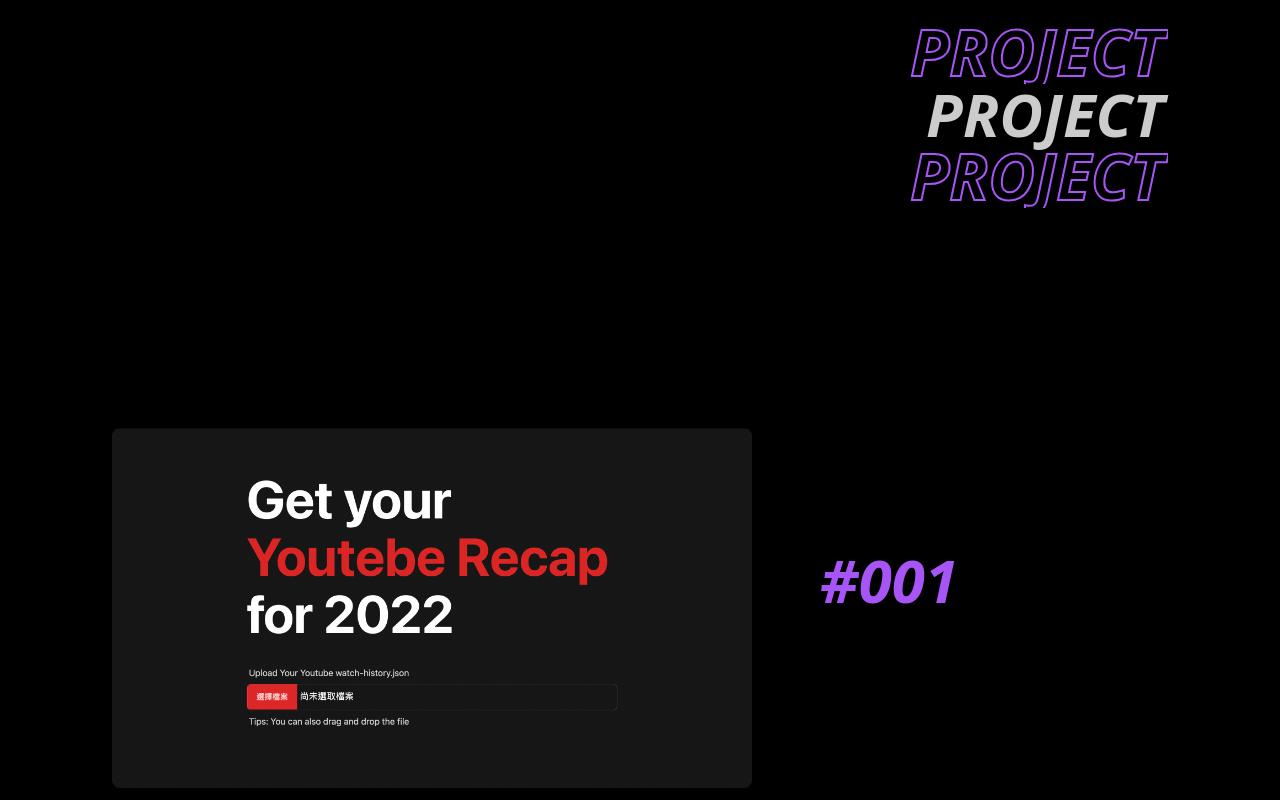
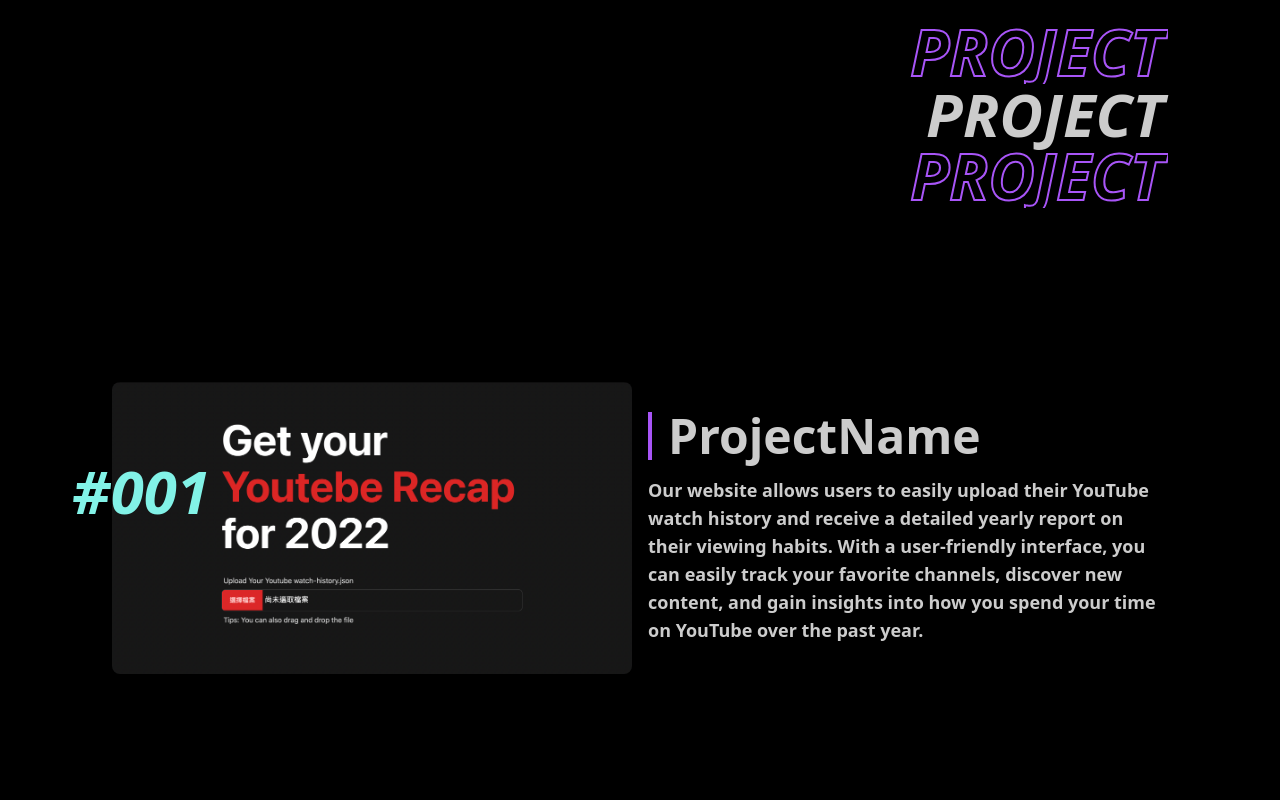
Before and after one commit to JustinLien0805/Portfolio, a Next.js app: page / in a window 1280 px wide. Shown: the part 820-1620 px from the top of the page. Built offline with nearby package versions, Linux system fonts and the light colour scheme.

Commit message:
adjust layout

```diff
--- a/src/components/About.tsx
+++ b/src/components/About.tsx
@@ -6,7 +6,7 @@
   return (
     <>
       <div
-        className="flex flex-col text-6xl text-left font-black italic mb-10"
+        className="flex flex-col text-6xl sm:text-left text-right font-black italic mb-10"
         ref={ref}
         style={{
           transform: isInView ? "none" : "translatex(-100px)",
@@ -14,13 +14,13 @@
           transition: "all 0.3s cubic-bezier(0.17, 0.55, 0.55, 1) 0.3s",
         }}
       >
-        <h2 className="font-outline2 pl-1">ABOUT ME</h2>
-        <h2 className="pr-1">ABOUT ME</h2>
-        <h2 className="font-outline2 pl-1">ABOUT ME</h2>
+        <h2 className="font-outline2 pr-1 sm:pl-1">ABOUT ME</h2>
+        <h2 className="pr-1 sm:pr-1">ABOUT ME</h2>
+        <h2 className="font-outline2 pr-1 sm:pl-1">ABOUT ME</h2>
       </div>
       <div className="flex flex-col w-full relative space-y-8 my-10">
         <p
-          className="md:text-3xl text-xl font-semibold text-left sm:w-3/4 w-4/5"
+          className="md:text-3xl text-xl font-semibold text-left sm:w-4/5 w-full"
           ref={ref}
           style={{
             transform: isInView ? "none" : "translatex(-100px)",
--- a/src/components/Hero.tsx
+++ b/src/components/Hero.tsx
@@ -9,7 +9,7 @@
     >
       <h1 className="text-6xl">Hello.</h1>
       <h1 className="md:py-2">
-        I'm <span className="text-primary">Justin</span>
+        I'm <span className="text-primary">Justin Lien</span>
       </h1>
       <h2 className="text-6xl">
         A{" "}
--- a/src/components/Project.tsx
+++ b/src/components/Project.tsx
@@ -7,7 +7,7 @@
   return (
     <>
       <div
-        className="flex flex-col text-6xl text-right font-black italic mt-10"
+        className="flex flex-col text-6xl text-right font-black italic my-10 md:-mb-20"
         ref={ref}
         style={{
           transform: isInView ? "none" : "translatex(100px)",
--- a/src/components/ProjectCard.tsx
+++ b/src/components/ProjectCard.tsx
@@ -1,6 +1,12 @@
 import { useRef } from "react";
 import Image from "next/image";
-import { motion, useScroll, useTransform, MotionValue } from "framer-motion";
+import {
+  motion,
+  useScroll,
+  useTransform,
+  MotionValue,
+  useInView,
+} from "framer-motion";
 import p1 from "../../public/p1.png";
 import p2 from "../../public/p2.png";
 import p3 from "../../public/p3.png";
@@ -25,15 +31,20 @@
   const ref = useRef(null);
   const { scrollYProgress } = useScroll({ target: ref });
   const y = useParallax(scrollYProgress, 300);
+
+  const textRef = useRef(null);
+  const isInView = useInView(ref, { once: true });
   return (
     <div
-      className={`flex flex-col w-full justify-center sm:h-[100vh] h-[70vh] ${
-        position === "left" ? "items-start" : "items-end"
+      className={`flex flex-col w-full justify-start min-h-screen sm:items-center gap-4 ${
+        position === "left"
+          ? "md:flex-row items-start"
+          : "md:flex-row-reverse items-start"
       }
       font-bold text-6xl relative`}
     >
       <a
-        className="flex w-[20rem] sm:w-[35rem] lg:w-[40rem] cursor-pointer hover:scale-105"
+        className="flex w-full cursor-pointer hover:scale-105"
         ref={ref}
         href={websiteUrl}
         target="_blank"
@@ -48,47 +59,38 @@
         style={{ y }}
         className={`absolute ${
           position === "left"
-            ? "sm:left-[calc(50%+180px)] left-[calc(50%+50px)]"
-            : "sm:right-[calc(50%+180px)] right-[calc(50%+50px)]"
-        } italic text-secondary font-black text-5xl sm:text-6xl`}
+            ? "md:-left-10 left-[calc(50%+50px)]"
+            : "md:-right-10 text-right left-[calc(50%+50px)]"
+        } italic text-primary font-black text-5xl sm:text-6xl`}
       >
         {number}
       </motion.h2>
-      {/* <h2 className="font-semibold border-l-4 border-primary pl-4">
+      <div className="flex flex-col w-full sm:flex-grow gap-4">
+        <h2
+          className="font-semibold text-5xl border-l-4 border-secondary pl-4"
+          ref={textRef}
+          style={{
+            transform: isInView ? "none" : "translatex(100px)",
+            opacity: isInView ? 1 : 0,
+            transition: "all 0.3s cubic-bezier(0.17, 0.55, 0.55, 1) 0.3s",
+          }}
+        >
           ProjectName
         </h2>
-
-      <p className="text-xl md:w-1/2">
+        <p className="text-lg"
+        ref={textRef}
+        style={{
+          transform: isInView ? "none" : "translatex(100px)",
+          opacity: isInView ? 1 : 0,
+          transition: "all 0.3s cubic-bezier(0.17, 0.55, 0.55, 1) 0.4s",
+        }}>
           Our website allows users to easily upload their YouTube watch history
           and receive a detailed yearly report on their viewing habits. With a
           user-friendly interface, you can easily track your favorite channels,
-        discover new content, and gain insights into how you spend your time on
-        YouTube over the past year.
-      </p> */}
-
-      {/* <div className="carousel rounded-box h-64 md:hidden">
-        <div className="carousel-item w-[100%]">
-          <Image
-            src={p1}
-            alt="ProjectImage"
-            className="object-cover object-center"
-          />
+          discover new content, and gain insights into how you spend your time
+          on YouTube over the past year.
+        </p>
       </div>
-        <div className="carousel-item w-full">
-          <Image
-            src={p1}
-            alt="ProjectImage"
-            className="object-cover object-center"
-          />
-        </div>
-        <div className="carousel-item w-full">
-          <Image
-            src={p1}
-            alt="ProjectImage"
-            className="object-cover object-center"
-          />
-        </div>
-      </div> */}
     </div>
   );
 };
--- a/src/pages/index.tsx
+++ b/src/pages/index.tsx
@@ -22,7 +22,7 @@
       <div className="min-h-screen w-screen px-4 sm:px-16 lg:px-28 2xl:px-[25%] overflow-hidden">
         <motion.div
           style={{ scaleX }}
-          className="fixed h-1 left-0 right-0 bottom-12 bg-primary z-50"
+          className="fixed h-1 left-0 right-0 bottom-10 bg-primary z-50"
         />
         <Hero />
 
```
Lines whose indentation alone changed are shown as unchanged.
